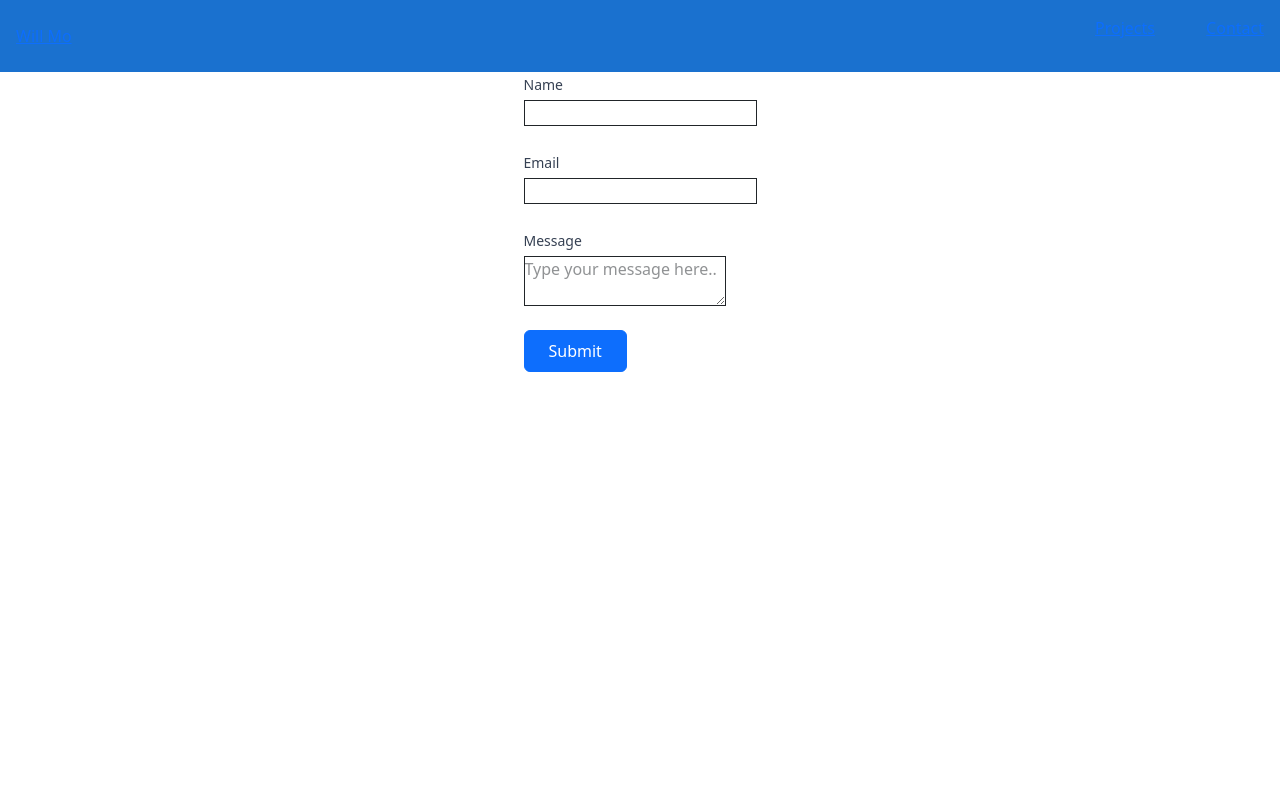
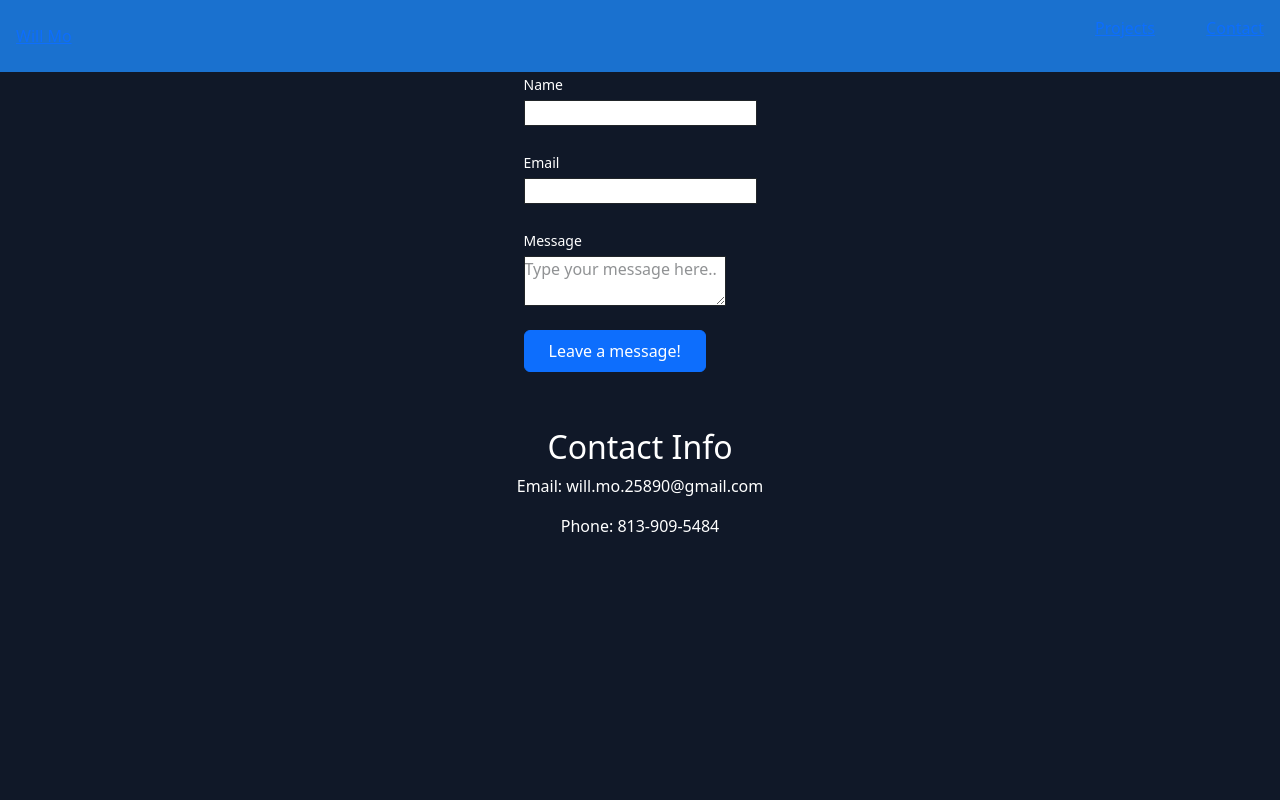
Before and after one commit to MoApplesnOranges/moapplesnoranges.github.io, a React (Vite) app: page /contact in a window 1280 px wide. Shown: the top 800 px of the page. Built offline with nearby package versions, Linux system fonts and the light colour scheme; a small style sheet from the web is missing.

Commit message:
work in progress

```diff
--- a/index.css
+++ b/index.css
@@ -44,6 +44,9 @@ body,
   text-align: center;
 }
 
+.bg-gray-900 {
+  margin-top: auto;
+}
 .profilepic {
   width: 20vw;
   height: auto;
--- a/src/Pages/Contact.js
+++ b/src/Pages/Contact.js
@@ -23,7 +23,7 @@ const Contact = () => {
         },
         (error) => {
           console.log("FAILED", error.text);
-        }
+        },
       )
       .then(() => {
         setName("");
@@ -33,14 +33,12 @@ const Contact = () => {
       .then(setShowPopup(true));
   };
   return (
-    <div className="flex flex-col items-center justify-center">
+    <div className="flex flex-col items-center justify-center bg-gray-900">
       <form ref={form} className="form">
         <div className="mb-4">
-          <label className="block text-sm font-medium text-gray-700">
-            Name
-          </label>
+          <label className="block text-sm font-medium text-white">Name</label>
           <input
-            className="form-input mt-1 block w-half"
+            className="form-input mt-1 block w-half bg-white"
             type="text"
             value={name}
             name="name"
@@ -48,11 +46,9 @@ const Contact = () => {
           />
         </div>
         <div className="mb-4">
-          <label className="block text-sm font-medium text-gray-700">
-            Email
-          </label>
+          <label className="block text-sm font-medium text-white">Email</label>
           <input
-            className="form-input mt-1 block w-half"
+            className="form-input mt-1 block w-half bg-white"
             type="text"
             value={email}
             name="user_email"
@@ -60,11 +56,11 @@ const Contact = () => {
           />
         </div>
         <div className="mb-4">
-          <label className="block text-sm font-medium text-gray-700">
+          <label className="block text-sm font-medium text-white">
             Message
           </label>
           <textarea
-            className="form-input mt-1 block w-half"
+            className="form-input mt-1 block w-half bg-white"
             placeholder="Type your message here.."
             value={message}
             name="message"
@@ -78,10 +74,19 @@ const Contact = () => {
             type="submit"
             value="Send"
           >
-            Submit
+            Leave a message!
           </Button>
         </div>
       </form>
+      <section className="mt-8 text-center text-white">
+        <h2 className="text-lg font-semibold">Contact Info</h2>
+        <p className="mt-2">
+          Email: <span className="font-medium">will.mo.25890@gmail.com</span>
+        </p>
+        <p>
+          Phone: <span className="font-medium">813-909-5484</span>
+        </p>
+      </section>
       <div className="grid h-screen place-items-center">
         <Modal
           className="flex flex-col items-center justify-center"
--- a/src/Pages/Home.js
+++ b/src/Pages/Home.js
@@ -4,10 +4,10 @@ import Skills from "./Skills";
 
 const Home = () => {
   return (
-    <div className="bg-gray-900">
+    <div className="flex items-center justify-center h-screen bg-gray-900">
       <div>
         <About className="about-home" />
-        <img src="https://i.imgur.com/Do0bvx4.jpeg" className="profilepic" />
+        <img src="https://i.imgur.com/ifkQBVd.jpeg" className="profilepic" />
         <Skills />
       </div>
     </div>
```
